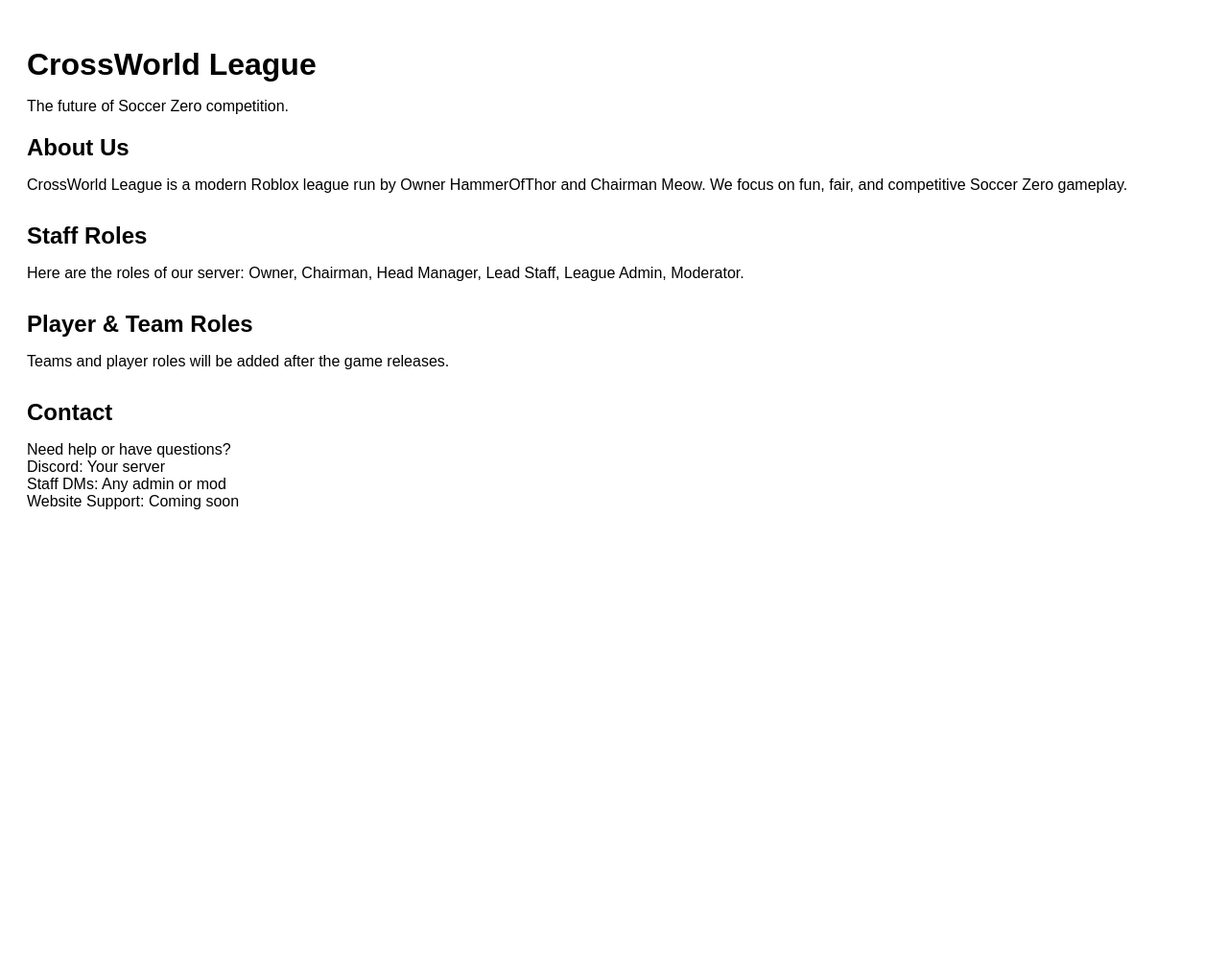
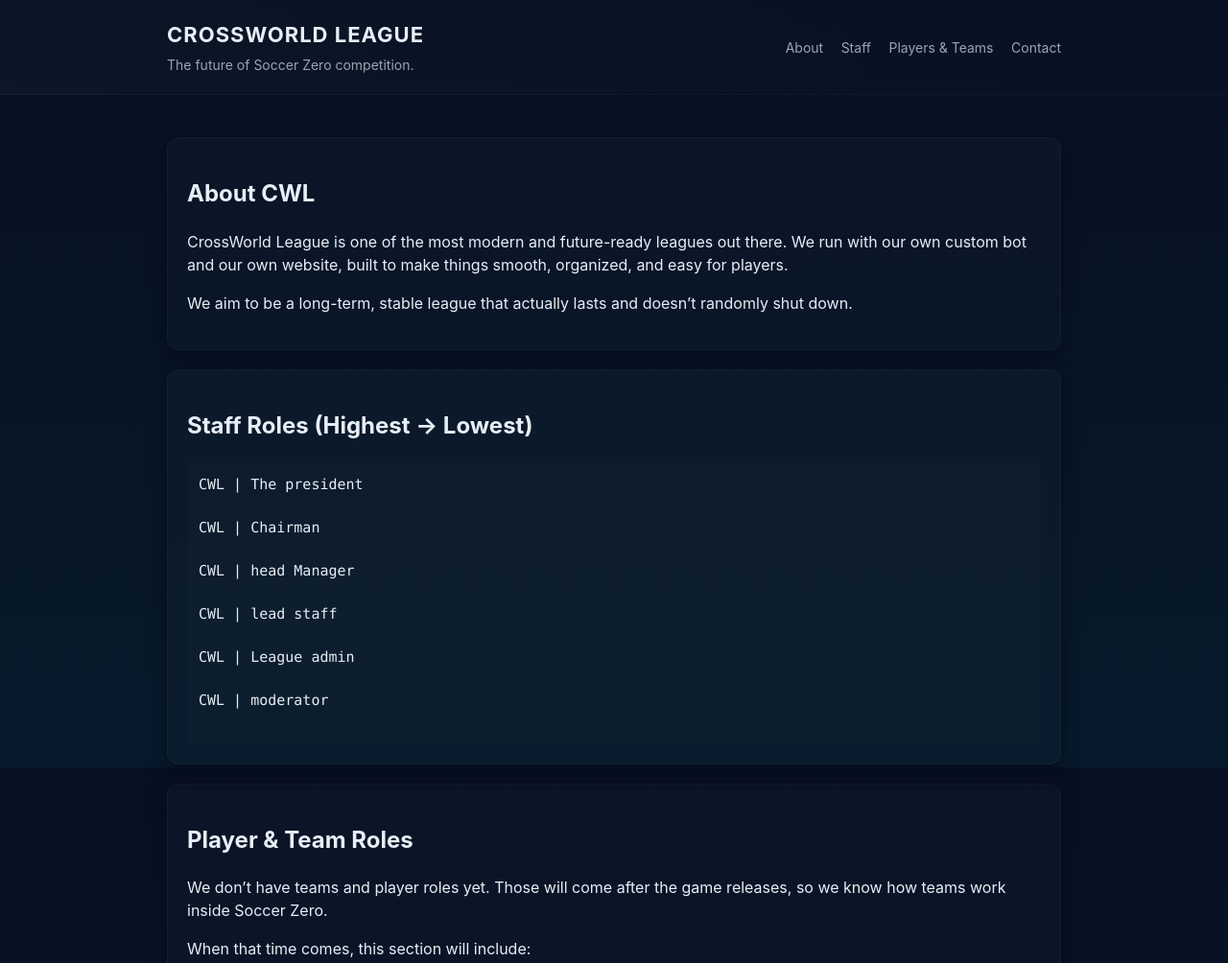
Before and after one commit to idk1234lolbro-netizen/cwl-website, a plain HTML site: page index.html in a window 1280 px wide. Shown: the top 1004 px of the page at 96% size. Before the commit the page ends 800 px from the top, so only its background shows below. Drawn offline with Linux system fonts and the light colour scheme.

Commit message:
Replace repo with CROSSWORLD LEAGUE landing page

```diff
--- a/index.html
+++ b/index.html
@@ -1,41 +1,94 @@
-<!DOCTYPE html>
-<html>
+<!doctype html>
+<html lang="en">
 <head>
-    <title>CrossWorld League</title>
-    <style>
-        body { font-family: Arial, sans-serif; padding: 20px; }
-        h1, h2 { margin-bottom: 10px; }
-        .section { margin-bottom: 30px; }
-    </style>
+  <meta charset="utf-8" />
+  <meta name="viewport" content="width=device-width,initial-scale=1" />
+  <title>CROSSWORLD LEAGUE</title>
+  <link rel="stylesheet" href="styles.css" />
 </head>
+<body>
+  <header class="site-header">
+    <div class="container header-inner">
+      <div class="logo" aria-hidden="true">
+        <!-- Simple text-logo; replace with an image if you want -->
+        <h1 class="brand">CROSSWORLD LEAGUE</h1>
+        <p class="tagline">The future of Soccer Zero competition.</p>
+      </div>
+      <nav class="site-nav" aria-label="Main navigation">
+        <a href="#about">About</a>
+        <a href="#staff">Staff</a>
+        <a href="#players">Players & Teams</a>
+        <a href="#contact">Contact</a>
+      </nav>
+    </div>
+  </header>
 
-<body>
+  <main class="container">
+    <section id="about" class="card">
+      <h2>About CWL</h2>
+      <p>
+        CrossWorld League is one of the most modern and future-ready leagues out there.
+        We run with our own custom bot and our own website, built to make things smooth, organized, and easy for players.
+      </p>
+      <p>
+        We aim to be a long-term, stable league that actually lasts and doesn’t randomly shut down.
+      </p>
+    </section>
 
-    <h1>CrossWorld League</h1>
-    <p>The future of Soccer Zero competition.</p>
+    <section id="staff" class="card">
+      <h2>Staff Roles (Highest → Lowest)</h2>
 
-    <div class="section">
-        <h2>About Us</h2>
-        <p>CrossWorld League is a modern Roblox league run by Owner HammerOfThor and Chairman Meow. We focus on fun, fair, and competitive Soccer Zero gameplay.</p>
+      <pre class="roles-block" aria-label="Staff roles">
+CWL | The president
+
+CWL | Chairman
+
+CWL | head Manager
+
+CWL | lead staff
+
+CWL | League admin
+
+CWL | moderator
+      </pre>
+
+    </section>
+
+    <section id="players" class="card">
+      <h2>Player & Team Roles</h2>
+
+      <p>We don’t have teams and player roles yet.
+Those will come after the game releases, so we know how teams work inside Soccer Zero.</p>
+
+      <p>When that time comes, this section will include:</p>
+
+      <ul>
+        <li>Team roles</li>
+        <li>Team registration</li>
+        <li>Player positions</li>
+        <li>Free agents &amp; transfers</li>
+      </ul>
+
+      <p><strong>But for now, it’s coming later.</strong></p>
+    </section>
+
+    <section id="contact" class="card">
+      <h2>Contact</h2>
+
+      <p>Need help or have questions?</p>
+
+      <ul class="contact-list">
+        <li>📩 Discord: Your server</li>
+        <li>🛠 Staff DMs: Any admin or mod</li>
+        <li>🌐 Website Support: Coming soon</li>
+      </ul>
+    </section>
+  </main>
+
+  <footer class="site-footer">
+    <div class="container">
+      <p>© CROSSWORLD LEAGUE — built for Soccer Zero. <span class="muted">Site by idk1234lolbro-netizen</span></p>
     </div>
-
-    <div class="section">
-        <h2>Staff Roles</h2>
-        <p>Here are the roles of our server: Owner, Chairman, Head Manager, Lead Staff, League Admin, Moderator.</p>
-    </div>
-
-    <div class="section">
-        <h2>Player & Team Roles</h2>
-        <p>Teams and player roles will be added after the game releases.</p>
-    </div>
-
-    <div class="section">
-        <h2>Contact</h2>
-        <p>Need help or have questions?<br>
-        Discord: Your server<br>
-        Staff DMs: Any admin or mod<br>
-        Website Support: Coming soon</p>
-    </div>
-
+  </footer>
 </body>
 </html>
--- /dev/null
+++ b/styles.css
@@ -0,0 +1,112 @@
+/* Simple responsive styles for the CROSSWORLD LEAGUE landing page */
+
+:root{
+  --bg: #0f1724;
+  --card: #0b1220;
+  --accent: #16a34a; /* green accent */
+  --muted: #9aa4b2;
+  --text: #e6eef6;
+  --radius: 12px;
+  font-family: Inter, ui-sans-serif, system-ui, -apple-system, "Segoe UI", Roboto, "Helvetica Neue", Arial;
+}
+
+*{box-sizing:border-box}
+html,body{height:100%}
+body{
+  margin:0;
+  background: linear-gradient(180deg,#071022 0%, #071a2b 100%);
+  color:var(--text);
+  -webkit-font-smoothing:antialiased;
+  -moz-osx-font-smoothing:grayscale;
+  line-height:1.5;
+  font-size:16px;
+}
+
+.container{
+  max-width:980px;
+  margin:0 auto;
+  padding:24px;
+}
+
+/* Header */
+.site-header{
+  border-bottom:1px solid rgba(255,255,255,0.03);
+  background: linear-gradient(90deg, rgba(255,255,255,0.02), transparent);
+}
+.header-inner{
+  display:flex;
+  align-items:center;
+  justify-content:space-between;
+  gap:16px;
+  padding:20px 24px;
+}
+.brand{
+  margin:0;
+  font-size:22px;
+  letter-spacing:1px;
+  color:var(--text);
+}
+.tagline{
+  margin:4px 0 0 0;
+  color:var(--muted);
+  font-size:14px;
+}
+
+/* Nav */
+.site-nav a{
+  color:var(--muted);
+  text-decoration:none;
+  margin-left:14px;
+  font-size:14px;
+}
+.site-nav a:hover{color:var(--text)}
+
+/* Main content cards */
+.card{
+  background: linear-gradient(180deg, rgba(255,255,255,0.02), rgba(255,255,255,0.01));
+  border: 1px solid rgba(255,255,255,0.03);
+  padding:20px;
+  border-radius: var(--radius);
+  margin:20px 0;
+  box-shadow: 0 6px 18px rgba(2,6,23,0.6);
+}
+
+/* Roles pre block to preserve exact spacing/format */
+.roles-block{
+  white-space: pre-wrap;
+  background: rgba(255,255,255,0.01);
+  padding:12px;
+  border-radius:8px;
+  color:var(--text);
+  margin:12px 0 0 0;
+  font-family: ui-monospace, SFMono-Regular, Menlo, Monaco, "Roboto Mono", "Courier New", monospace;
+  font-size:15px;
+}
+
+/* Contact list */
+.contact-list{
+  list-style:none;
+  padding:0;
+  margin:8px 0 0 0;
+}
+.contact-list li{
+  margin:8px 0;
+  color:var(--text);
+}
+
+/* Footer */
+.site-footer{
+  padding:18px 0;
+  margin-top:28px;
+  text-align:center;
+  color:var(--muted);
+  border-top:1px solid rgba(255,255,255,0.02);
+}
+.muted{color:var(--muted); font-size:13px}
+
+/* Responsive */
+@media (max-width:700px){
+  .header-inner{flex-direction:column; align-items:flex-start}
+  .site-nav{width:100%; display:flex; gap:12px; flex-wrap:wrap}
+  .site-nav a{margin-left:0}
+}
```
Also changed, not shown: 1 other file.
